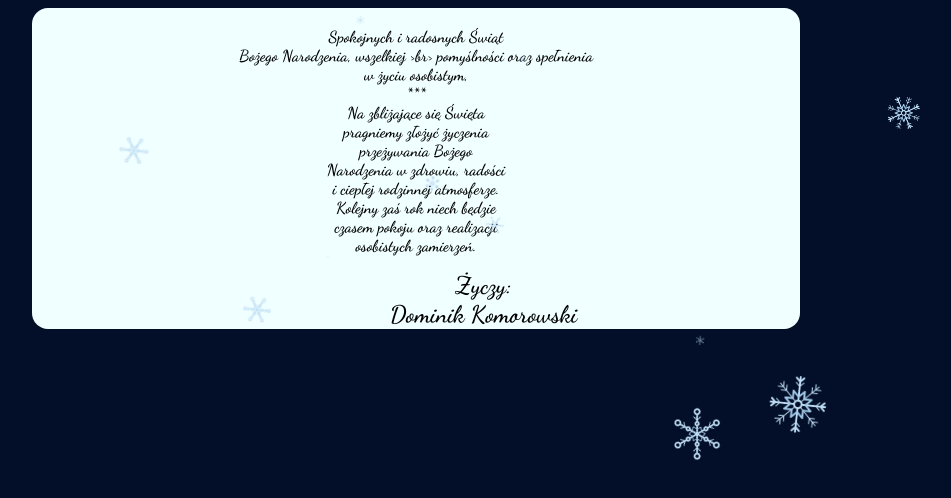
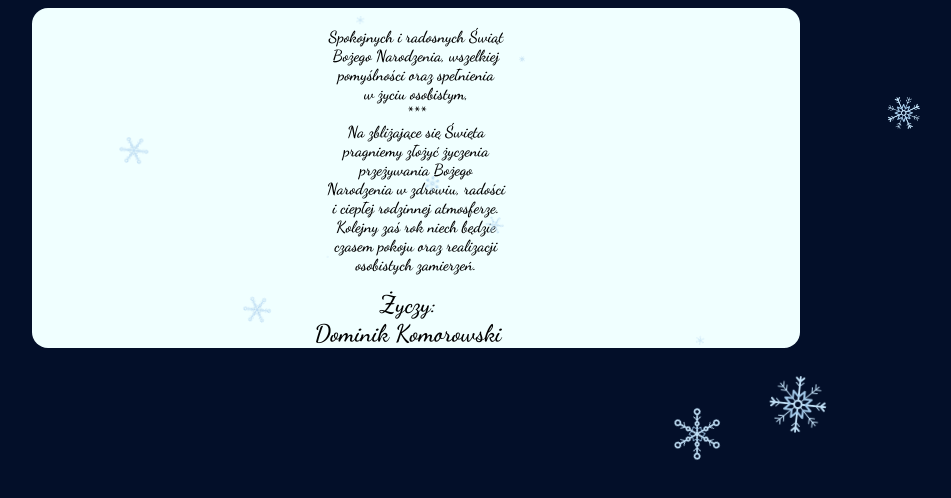
Before and after one commit to Dominik260x/Zyczenia-sw.2023, a plain HTML site: page Życzenia świąteczne/index.html in a window 1280 px wide. Shown: the whole page, without its empty margins (232-1183 px from the left). Drawn offline with Linux system fonts and the light colour scheme.

Commit message:
Update index.html

```diff
--- a/Życzenia świąteczne/index.html
+++ b/Życzenia świąteczne/index.html
@@ -21,7 +21,7 @@
                 Spokojnych i radosnych Świąt
                 <br>
                 Bożego Narodzenia, wszelkiej
-                >br>
+                <br>
                 pomyślności oraz spełnienia
                 <br>
                 w życiu osobistym,
```
